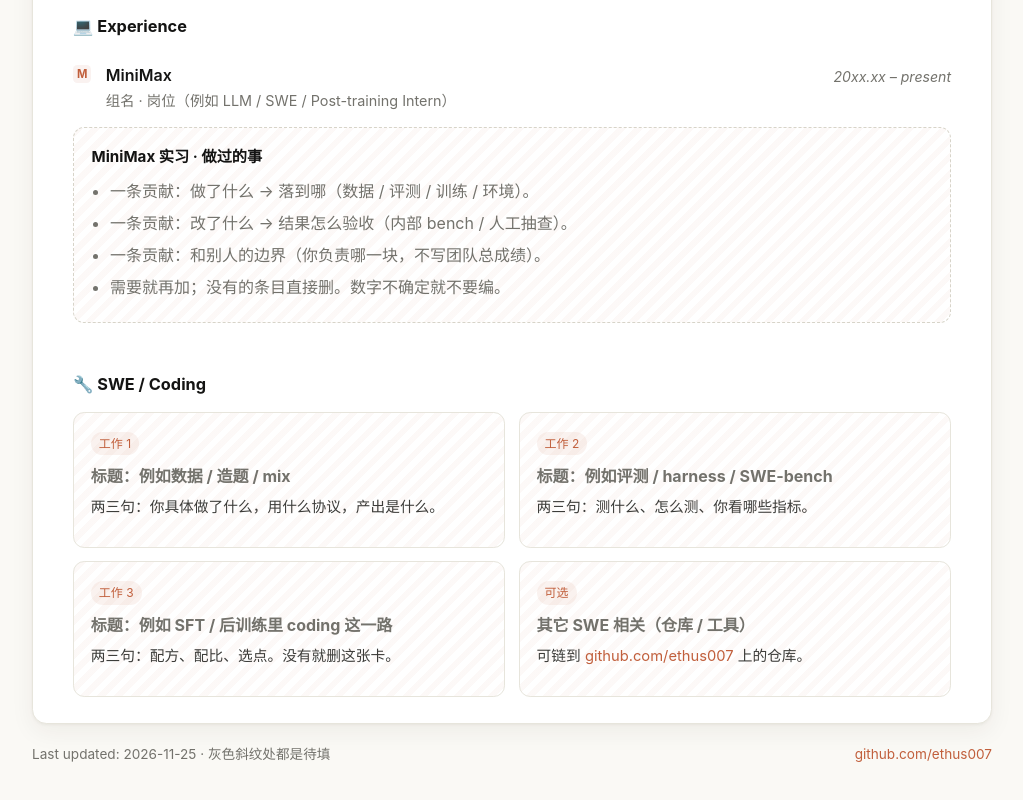
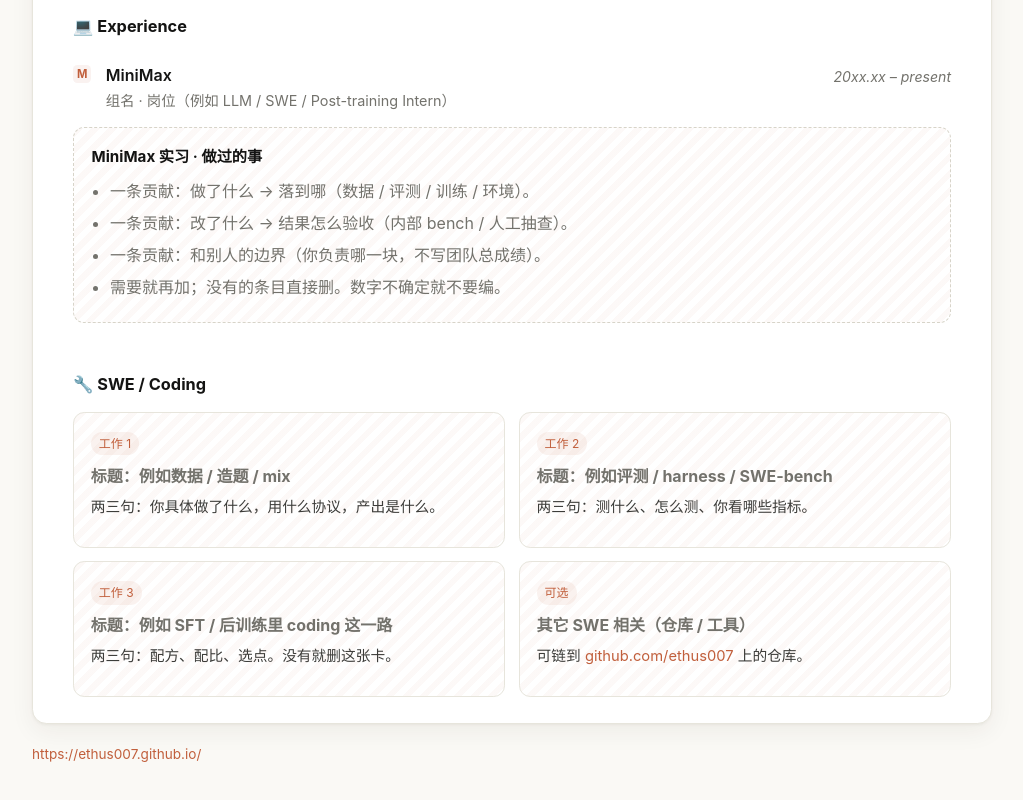
Before and after one commit to ethus007/ethus007.github.io, a plain HTML site: page index.html in a window 1280 px wide. Shown: the part 681-1481 px from the top of the page, without its empty margins (128-1151 px from the left). Drawn offline with Linux system fonts and the light colour scheme.

Commit message:
Point the page footer at the live homepage URL.

```diff
--- a/index.html
+++ b/index.html
@@ -128,8 +128,7 @@
   </main>
 
   <footer>
-    <span>Last updated: 2026-11-25 · 灰色斜纹处都是待填</span>
-    <a href="https://github.com/ethus007">github.com/ethus007</a>
+    <a href="https://ethus007.github.io/">https://ethus007.github.io/</a>
   </footer>
   <script src="assets/js/theme.js"></script>
 </body>
```
